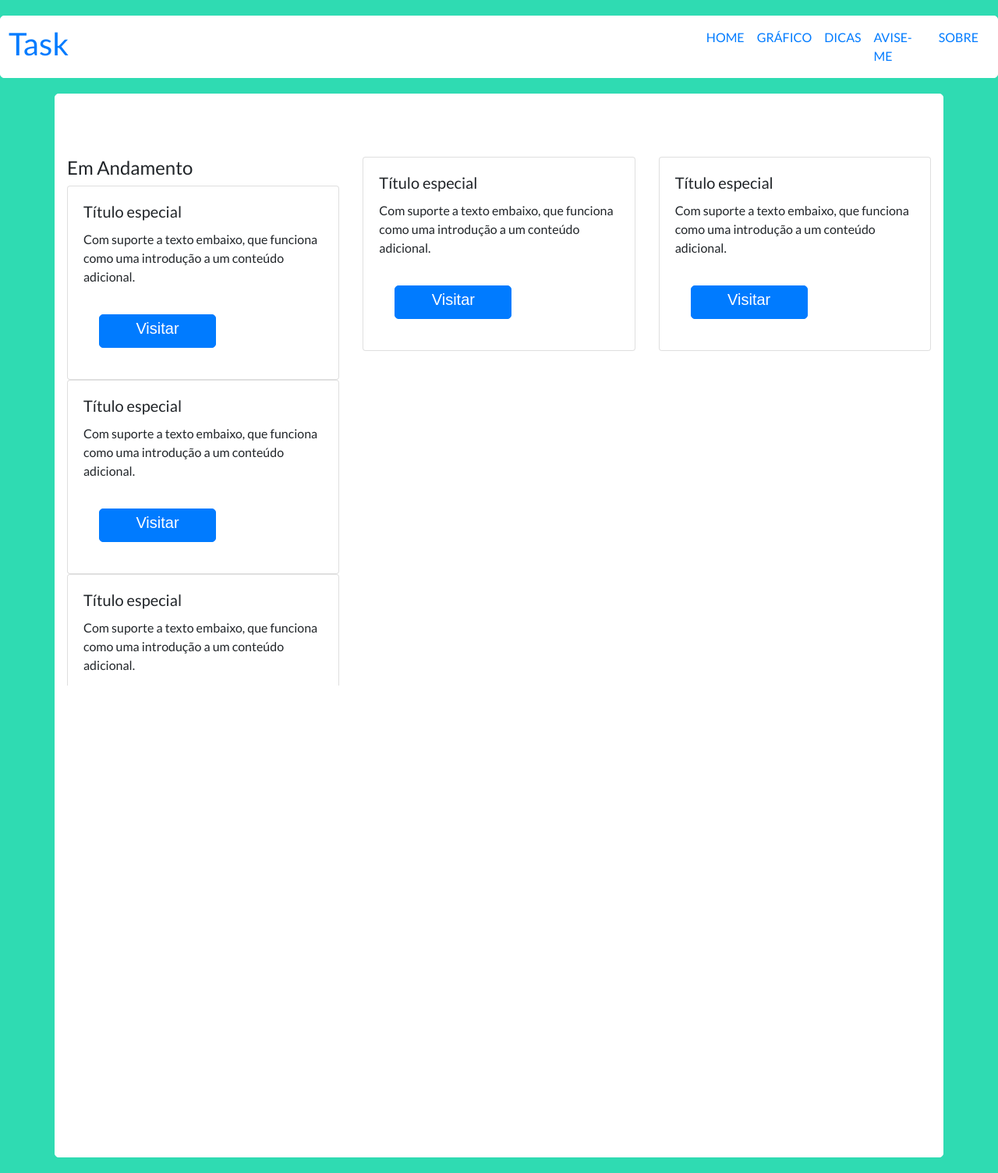
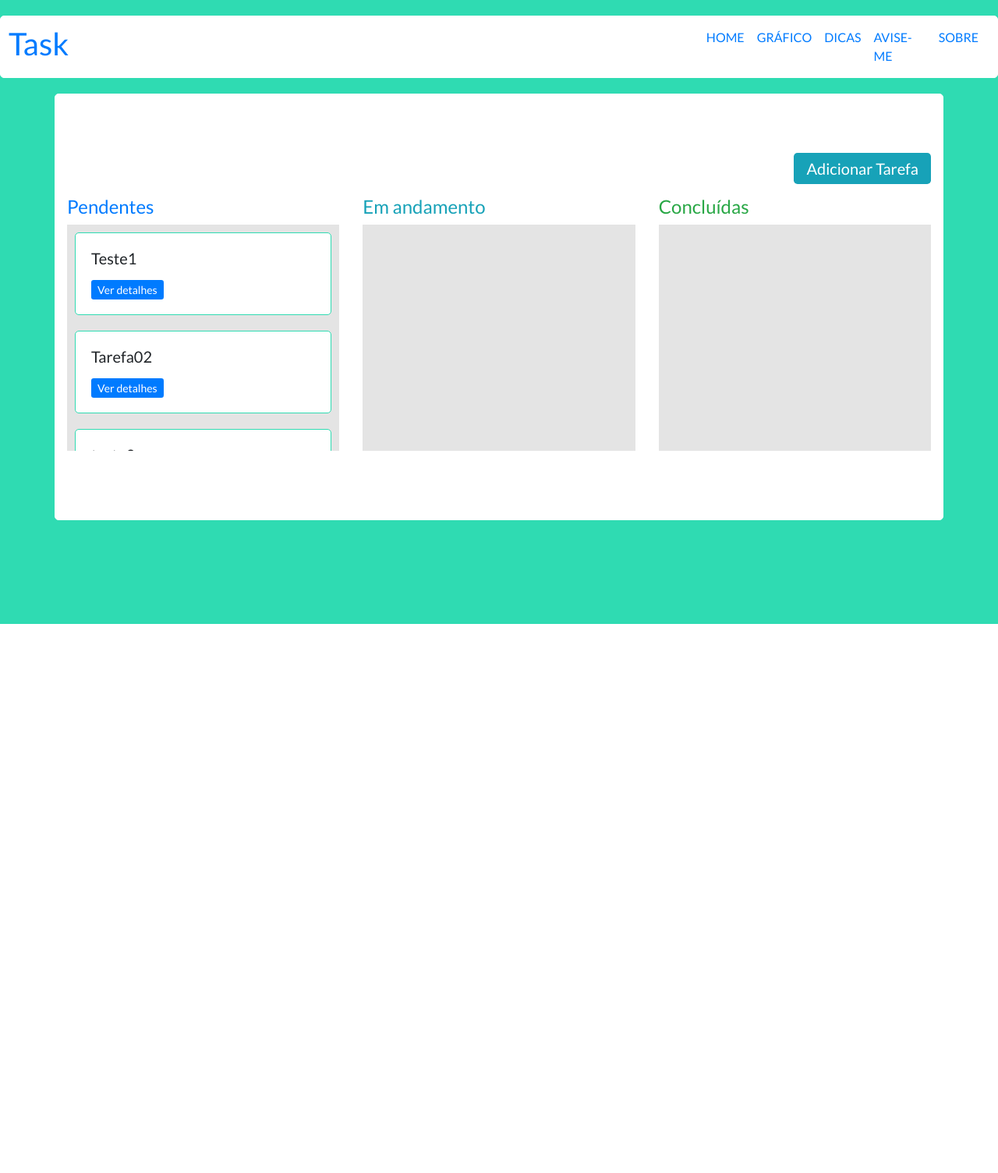
Before and after one commit to Dnaja/ifpi-ads-proji, a Django app: page /task/quadro/18/tarefas/ in a window 1280 px wide. Shown: the whole page at 78% size. After the commit the page ends 800 px from the top, so only its background shows below. Run offline with Django 3.2, Linux system fonts and the light colour scheme; data comes from the database, SQL or seed files in the repository; both versions use the stored data as it was after the commit.

Commit message:
Entrar no quadro e cadastrar tarefas

```diff
--- a/taskProject/task/taskProject/models.py
+++ b/taskProject/task/taskProject/models.py
@@ -19,10 +19,13 @@ class Tarefa(models.Model):
 
     nome = models.CharField(max_length=30, null=False)
     descricao = models.CharField(max_length=200, null=True , blank=True)
-    data_previsao_termino = models.DateField(null = False)
+    data_previsao_termino = models.DateField(null = True, blank= True)
+    horario_previsao_termino = models.TimeField(null = True, blank= True)
     categoria = models.ForeignKey(Categoria,on_delete=models.CASCADE,choices=list(Categoria.objects.values_list('id','nome')))
     concluida = models.CharField(max_length = 1,null = True,blank=True)
     data_conclusao = models.DateField(null = True)
+    quadro = models.ForeignKey(Quadro,on_delete=models.CASCADE,related_name="tarefas", null = False)
+    status = models.CharField(max_length=1,null = False, default='1',choices = [('1','Pendente'),('2', 'Em Andamento'),('3','Concluída')])
 
     def __str__(self):
         return self.id +" - "+ self.nome
--- a/taskProject/task/taskProject/static/taskProject/css/criar-tarefa.css
+++ b/taskProject/task/taskProject/static/taskProject/css/criar-tarefa.css
@@ -177,3 +177,23 @@ textarea{
 .footer{
     float: right;
 }
+
+
+a.botao{
+    text-decoration: none;
+}
+
+.card-tarefa{
+
+    border-radius: 5px;
+    border-color: #2FDBB2;
+    margin:10px;
+}
+
+.lista-tarefas{
+
+    overflow-y: scroll;
+    overflow-x: hidden;
+    height: 70%;
+    background-color:rgb(228, 228, 228);
+}
--- a/taskProject/task/taskProject/templates/taskProject/barra_superior.html
+++ b/taskProject/task/taskProject/templates/taskProject/barra_superior.html
@@ -9,6 +9,7 @@
         <script src="https://code.jquery.com/jquery-3.5.1.slim.min.js" integrity="sha384-DfXdz2htPH0lsSSs5nCTpuj/zy4C+OGpamoFVy38MVBnE+IbbVYUew+OrCXaRkfj" crossorigin="anonymous"></script>
         <script src="https://cdn.jsdelivr.net/npm/bootstrap@4.6.0/dist/js/bootstrap.bundle.min.js" integrity="sha384-Piv4xVNRyMGpqkS2by6br4gNJ7DXjqk09RmUpJ8jgGtD7zP9yug3goQfGII0yAns" crossorigin="anonymous"></script>
         <link rel="stylesheet" href="https://cdnjs.cloudflare.com/ajax/libs/font-awesome/4.7.0/css/font-awesome.min.css">
+
         <link rel="stylesheet" type="text/css" href="{% static 'taskProject/css/criar-tarefa.css' %}">
     </head>
     <body>
--- a/taskProject/task/taskProject/templates/taskProject/index.html
+++ b/taskProject/task/taskProject/templates/taskProject/index.html
@@ -46,7 +46,7 @@
                             <p class="card-text">{{quadro.descricao |default_if_none:""}}</p>
                             <div class="row">
                                 <div class="col-sm-4">
-                                    <a href="#" class=" btn-primary btn-sm">Entrar</a>
+                                    <a href="{% url 'listar_tarefas' quadro.id %}" class=" btn-primary btn-sm">Entrar</a>
                                 </div>
                                 <div class="col-sm-4">
                                     <a href="{% url 'editar_quadro' quadro.id %}" class=" btn-success btn-sm">Editar</a>
--- a/taskProject/task/taskProject/templates/taskProject/listar_tarefas.html
+++ b/taskProject/task/taskProject/templates/taskProject/listar_tarefas.html
@@ -2,95 +2,192 @@
 
 {% block content %}
 
+    <div class="" >
+        <div class="" style="text-align:right; margin-bottom:20px;">
+            <a class="botao btn-lg btn-info" href="{% url 'cadastro_tarefa' %}" >Adicionar Tarefa</a>
+        </div>
+    </div>
+
     <div class="row">
+        <div class="col-sm-4">
+
+
+            <div class="row" style="">
+                <div class="col">
+                    <h4><span class="text-primary">Pendentes</span></h4>
+                </div>
+            </div>
+
+            <div class= "lista-tarefas">
+                {% for tarefa_pendente in tarefas_pendentes %}
+                    <div class="row">
+                        <div class="col">
+                            <div class="card card-tarefa" >
+                                <div class="card-body">
+                                    <h5 class="card-title">{{tarefa_pendente.nome}}</h5>
+                                    <p class="card-text">{{tarefa_pendente.descricao |default_if_none:""}}</p>
+                                    <a href="#" class="btn-sm btn-primary" data-toggle="modal" data-target="#exampleModal" data-tarefa-id = "{{ tarefa_pendente.id }}" data-modal-form-url = "{% url 'visualizar_modal_form' tarefa_pendente.id %}">Ver detalhes</a>
+                                </div>
+                            </div>
+                        </div>
+                    </div>
+                {% endfor %}
+            </div>
+        </div>
+
         <div class="col-sm-4">
 
             <div class="row" style="">
                 <div class="col">
-                    <h4>Em Andamento</h4>
+                    <h4><span class = "text-info">Em andamento</span></h4>
                 </div>
             </div>
-            <div id = "em_andamento"  style="overflow-y: scroll; overflow-x: hidden; height: 50%;">
-                <div class="row">
-                    <div class="col">
-                        <div class="card" >
+            <div class= "lista-tarefas">
+                {%for tarefa_em_andamento in tarefas_em_andamento%}
+                    <div class="card">
                         <div class="card-body">
-                                <h5 class="card-title">Título especial</h5>
-                                <p class="card-text">Com suporte a texto embaixo, que funciona como uma introdução a um conteúdo adicional.</p>
+                            <h5 class="card-title">{{tarefa_em_andamento.nome}}</h5>
+                            <p class="card-text">{{tarefa_em_andamento.descricao|default_if_none:""}}</p>
                             <a href="#" class="btn btn-primary">Visitar</a>
                         </div>
                     </div>
+                {% endfor %}
+            </div>
+        </div>
+
+        <div class="col-sm-4">
+
+            <div class="row" style="">
+                <div class="col">
+                    <h4><span class="text-success">Concluídas</span></h4>
+                </div>
+            </div>
+
+            <div class= "lista-tarefas">
+                {% for tarefa_concluida in tarefas_concluidas  %}
+                    <div class="card">
+                        <div class="card-body">
+                            <h5 class="card-title">{{tarefa_concluida.nome}}</h5>
+                            <p class="card-text">{{tarefa_concluida.descricao}}</p>
+                            <a href="#" class="btn btn-primary">Visitar</a>
+                        </div>
+                    </div>
+                {% endfor %}
+            </div>
+        </div>
+    </div>
+
+    <!-- Modal Confirmação de exclusão -->
+    <div class="modal fade" id="exampleModal" tabindex="-1" role="dialog" aria-labelledby="exampleModalLabel" aria-hidden="true">
+        <div class="modal-dialog" role="document">
+            <div class="modal-content">
+                <div class="modal-header">
+                    <h5 class="modal-title" id="exampleModalLabel">Confirmar Exclusão</h5>
+                    <button type="button" class="close" data-dismiss="modal" aria-label="Close">
+                        <span aria-hidden="true">&times;</span>
+                    </button>
+                </div>
+                <form method = "POST" action = "{% url 'excluir_categoria' %}"> {% csrf_token %}
+
+                    <div class="modal-body">
+
+                        <div class="row">
+                            <div class="col">
+                                <div class="form-group">
+                                    <label for="nome">Nome:</label>
+                                    <input type="text" name="nome"  id = "nome"  class="form-control" required = "" >
+                                </div>
+
+                            </div>
+                            <div class="col-4">
+                                <div class="form-group">
+                                    <label for="data_previsao_termino">Data Previsão de Término:</label>
+                                    <input type="date" name="data_previsao_termino"  id = "data_previsao_termino"  class="form-control"  >
+                                </div>
+
                             </div>
                         </div>
 
                         <div class="row">
                             <div class="col">
-                        <div class="card" >
-                            <div class="card-body">
-                                <h5 class="card-title">Título especial</h5>
-                                <p class="card-text">Com suporte a texto embaixo, que funciona como uma introdução a um conteúdo adicional.</p>
-                                <a href="#" class="btn btn-primary">Visitar</a>
+                                <div class="form-group">
+                                    <label for="categoria">Categoria:</label>
+                                    <select class="form-control" id = 'categoria' name = 'categoria'>
+                                        {% for categoria in  categorias %}
+                                            <option value = "{{categoria.id}}">{{categoria.nome}}</option>
+                                        {% endfor %}
+
+                                    </select>
+
                                 </div>
+
                             </div>
+
+                            <div class="col">
+                                <div class="form-group">
+                                    <label for="horario_previsao_termino">Data Previsão de Término:</label>
+                                    <input type="time" name="horario_previsao_termino"  id = "horario_previsao_termino"  class="form-control"  >
+                                </div>
+
                             </div>
                         </div>
 
                         <div class="row">
                             <div class="col">
-                        <div class="card" >
-                            <div class="card-body">
-                                <h5 class="card-title">Título especial</h5>
-                                <p class="card-text">Com suporte a texto embaixo, que funciona como uma introdução a um conteúdo adicional.</p>
-                                <a href="#" class="btn btn-primary">Visitar</a>
+                                <div class="form-group">
+                                    <label for="descricao">Descrição:</label>
+                                    <textarea id = 'descricao' name = 'descricao' width= '10' heigth = '10' class="form-control"></textarea>
                                 </div>
+
+                            </div>
+                        </div>
+
+                        <br>
+                        <div class="footer">
+                            <div class="row">
+                                <div class = "buttons">
+                                    <a  class ="btn bg-primary"  href="{% url 'exibir_categoria'  %}">Voltar</a>
+                                    <button type="submit" class = "btn btn-ok">Confirmar</button>
+
+                                </div>
+                            </div>
+                        </div>
+                        <input type = "hidden" name = "categoria_id" id = "categoria_id">
+                    </div>
+
+                    <div class="modal-footer">
+                        <button type="submit" class="btn btn-success" >Confirmar</button>
+                        <button type="button"  class="btn btn-danger" data-dismiss="modal">Cancelar</button>
+                    </div>
+                </form>
             </div>
         </div>
     </div>
 
-                <div class="row">
-                    <div class="col">
-                        <div class="card" >
-                            <div class="card-body">
-                                <h5 class="card-title">Título especial</h5>
-                                <p class="card-text">Com suporte a texto embaixo, que funciona como uma introdução a um conteúdo adicional.</p>
-                                <a href="#" class="btn btn-primary">Visitar</a>
-                            </div>
-                        </div>
-                    </div>
-                </div>
-                <div class="row">
-                    <div class="col">
-                        <div class="card" >
-                            <div class="card-body">
-                                <h5 class="card-title">Título especial</h5>
-                                <p class="card-text">Com suporte a texto embaixo, que funciona como uma introdução a um conteúdo adicional.</p>
-                                <a href="#" class="btn btn-primary">Visitar</a>
-                            </div>
-                        </div>
-                    </div>
-                </div>
-            </div>
-        </div>
+    <script type="text/javascript">
+        $('#exampleModal').on('show.bs.modal', function (event) {
+            $.ajax({
+                url: "task/tarefa/1",
+                type: 'POST',
+                data: {'tarefa_id':tarefa_id},
+                dataType: 'json',
+                success: function (data) {
+                    {% comment %} if (data.is_taken) {
+                        alert(data.error_message);
+                    } {% endcomment %}
+                },error:function(){
+                    console.log('error');
+                },
+            });
 
-        <div class="col-sm-4">
-            <div class="card">
-            <div class="card-body">
-                <h5 class="card-title">Título especial</h5>
-                <p class="card-text">Com suporte a texto embaixo, que funciona como uma introdução a um conteúdo adicional.</p>
-                <a href="#" class="btn btn-primary">Visitar</a>
-            </div>
-            </div>
-        </div>
+            var button = $(event.relatedTarget) // Button that triggered the modal
+            var tarefa_id = button.data('tarefa-id') // Extract info from data-* attributes
+            var form = document.querySelector("form");
+            var a = button.attr("data-modal-form-url");
 
-        <div class="col-sm-4">
-            <div class="card">
-            <div class="card-body">
-                <h5 class="card-title">Título especial</h5>
-                <p class="card-text">Com suporte a texto embaixo, que funciona como uma introdução a um conteúdo adicional.</p>
-                <a href="#" class="btn btn-primary">Visitar</a>
-            </div>
-            </div>
-        </div>
-    </div>
+            var modal = $(this)
+            //modal.find('.modal-body #categoria_id').val(categoria_id)
+        })
+      </script>
 
 {% endblock content %}
--- a/taskProject/task/taskProject/urls.py
+++ b/taskProject/task/taskProject/urls.py
@@ -14,4 +14,5 @@ urlpatterns = [
     path('categoria/editar/<int:id>/', views.editar_categoria, name='editar_categoria'),
     path('categoria/excluir/', views.excluir_categoria, name='excluir_categoria'),
     path('tarefa/cadastro/', views.cadastro_tarefa, name='cadastro_tarefa'),
+    path('tarefa/<int:id>', views.visualizar_modal_form, name='visualizar_modal_form')
 ]
--- a/taskProject/task/taskProject/views.py
+++ b/taskProject/task/taskProject/views.py
@@ -122,7 +122,9 @@ def cadastro_tarefa(request):
             else:
                 tarefa = form.save(commit=False)
                 categoria = Categoria.objects.get(pk = request.POST['categoria'] )
+                quadro = Quadro.objects.get(pk = 18 )
                 tarefa.categoria = categoria
+                tarefa.quadro = quadro
                 tarefa.save()
                 messages.success(request,"Tarefa cadastrada")
                 return redirect('index')
@@ -135,5 +137,20 @@ def cadastro_tarefa(request):
 
 
 def listar_tarefas(request,id):
+    quadro = Quadro.objects.get(id = id)
+    tarefas = quadro.tarefas.all()
+    tarefas_pendentes = quadro.tarefas.filter(status = "1")
+    tarefas_em_andamento = quadro.tarefas.filter(status = "2")
+    tarefas_concluidas = quadro.tarefas.filter(status = "3")
     #quadros = Quadro.objects.all()
-    return render(request, 'taskProject/listar_tarefas.html')
+    return render(request, 'taskProject/listar_tarefas.html',
+    {
+        'tarefas_pendentes':tarefas_pendentes,
+        'tarefas_em_andamento' : tarefas_em_andamento,
+        'tarefas_concluidas': tarefas_concluidas
+
+    })
+
+def visualizar_modal_form(request,id):
+    tarefa = Tarefa.objects.filter(id = id)
+    return render(request, 'taskProject/listar_tarefas.html', {'tarefa': tarefa})
```
Also changed, not shown: taskProject/task/taskProject/templates/taskProject/criar_tarefa.html (+9 -1 lines), taskProject/task/db.sqlite3, taskProject/task/taskProject/migrations/0009_auto_20210618_1418.py (added), taskProject/task/taskProject/migrations/0010_auto_20210618_1419.py (added), taskProject/task/taskProject/migrations/0011_tarefa_status.py (added). Lines whose indentation alone changed are shown as unchanged.
